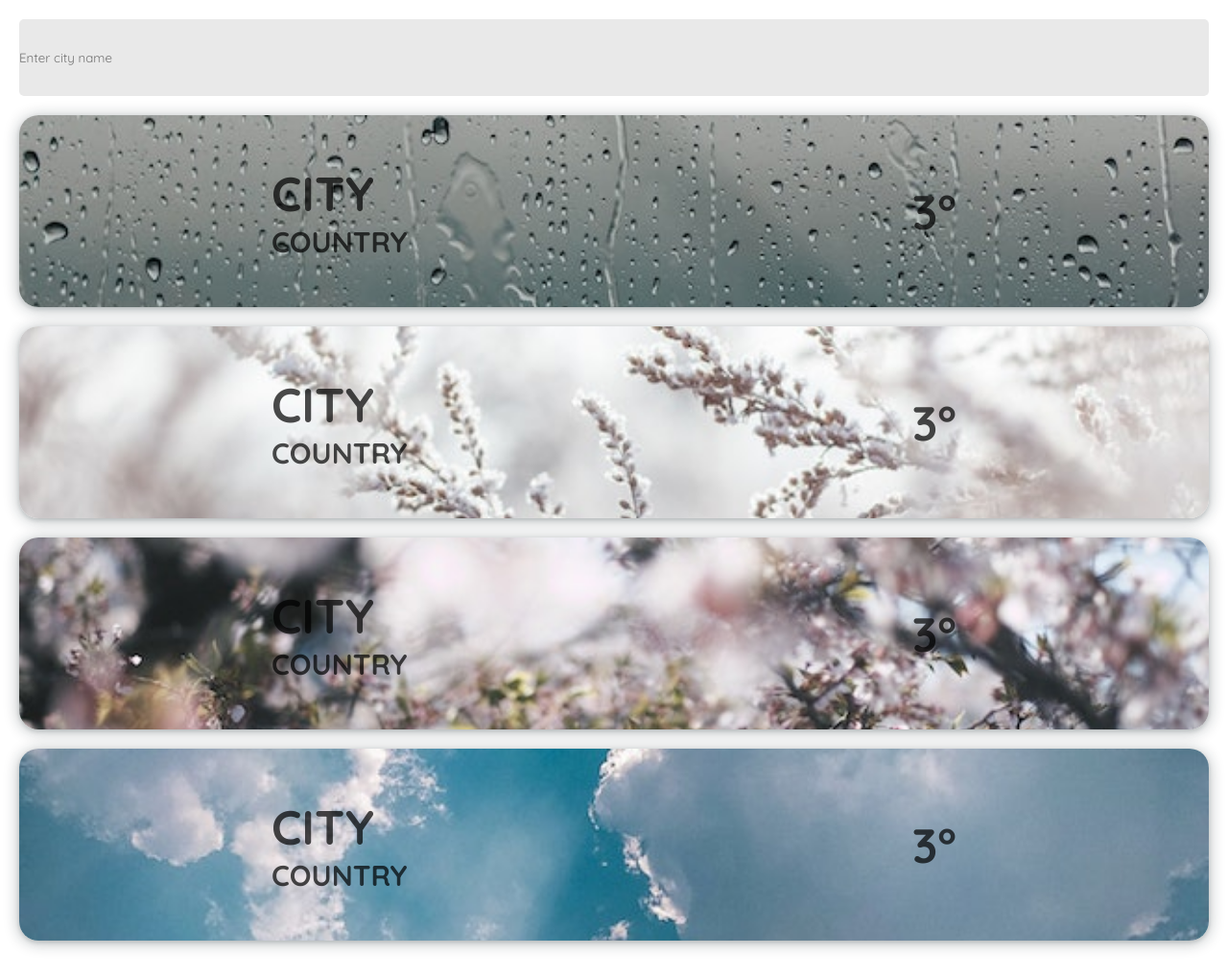
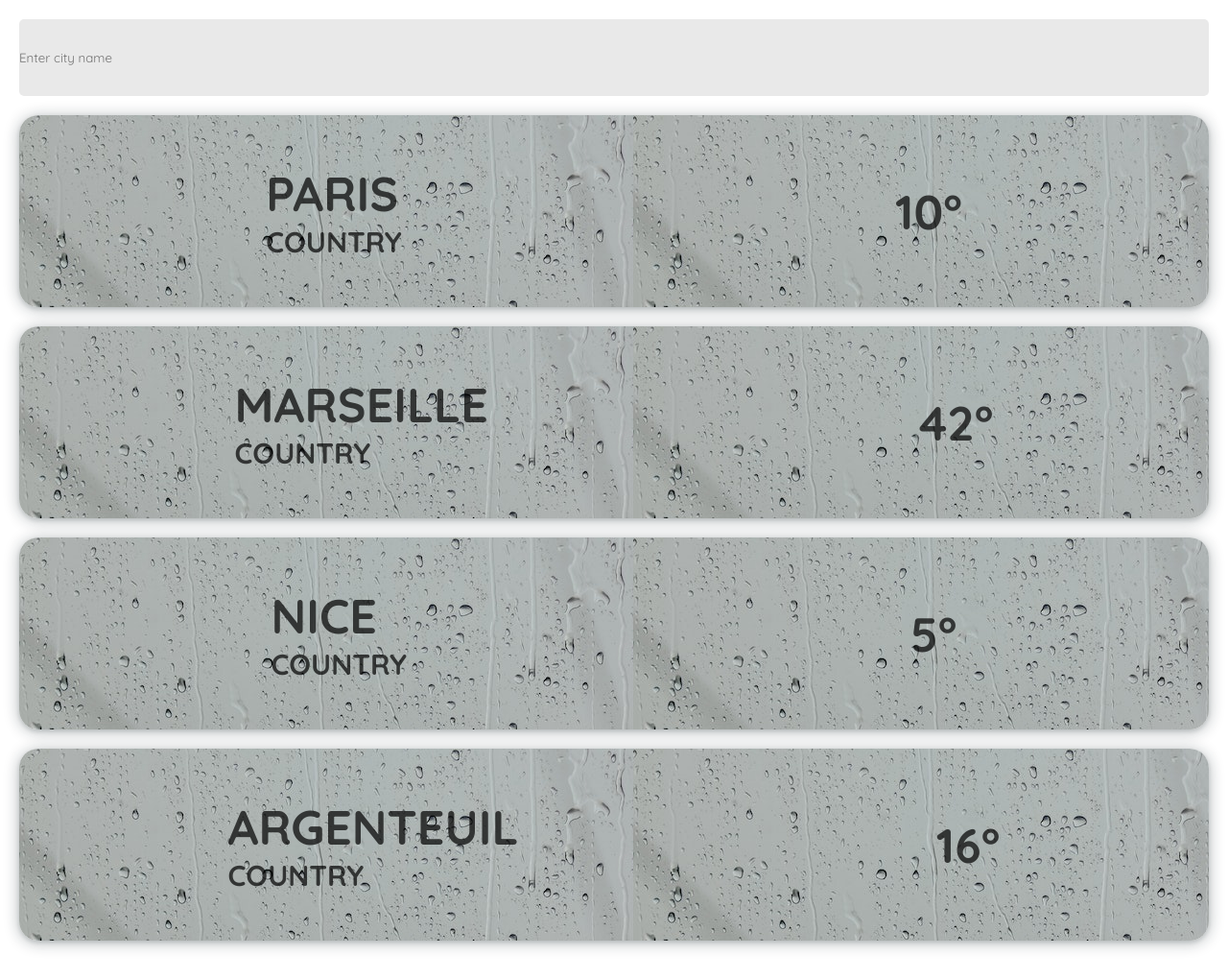
Before and after one commit to elisamlk/WeatherApp, a Node server app: page /weather in a window 1280 px wide. Shown: the whole page at 96% size. Run offline with Node 20, Linux system fonts and the light colour scheme.

Commit message:
Ajout de la route weather

```diff
--- a/public/stylesheets/style.css
+++ b/public/stylesheets/style.css
@@ -50,7 +50,7 @@ main {
   opacity: 0.7;
 }
 
-.card-1 {
+/* .card-1 {
   background-image: url("/images/pic1.jpg");
 }
 
@@ -64,7 +64,7 @@ main {
 
 .card-4 {
   background-image: url("/images/pic4.jpg");
-}
+} */
 
 input {
   width: 100%;
--- a/routes/index.js
+++ b/routes/index.js
@@ -1,13 +1,29 @@
-var express = require('express');
+var express = require("express");
 var router = express.Router();
 
+// var cityList = [
+//   { name: "Paris", desc: "Couvert", img: "/images/pic1.jpg", temp: 10 },
+//   { name: "Marseille", desc: "Couvert", img: "/images/pic2.jpg", temp: 42 },
+//   { name: "Nice", desc: "Couvert", img: "/images/pic3.jpg", temp: 5 },
+//   { name: "Argenteuil", desc: "Couvert", img: "/images/pic4.jpg", temp: 16 },
+// ];
+
+var cityList = [
+  { name: "Paris", desc: "Couvert",  temp: 10 },
+  { name: "Marseille", desc: "Couvert",  temp: 42 },
+  { name: "Nice", desc: "Couvert",  temp: 5 },
+  { name: "Argenteuil", desc: "Couvert", temp: 16 },
+];
+
+
+
 /* GET home page. */
-router.get('/', function(req, res, next) {
-  res.render('index', { title: 'Express' });
+router.get("/", function (req, res, next) {
+  res.render("index", { title: "Express" });
 });
 
-router.get('/weather', function(req, res, next) {
-  res.render('weather', { title: 'Express' });
-});
+router.get('/weather', function(req, res, next){
+  res.render('weather', {cityList})
+})
 
 module.exports = router;
--- a/views/weather.ejs
+++ b/views/weather.ejs
@@ -24,42 +24,21 @@
         />
       </div>
       <div class="container">
-        <section class="city-card card-1">
+        <% for(let i in cityList){%>
+        <!-- <section class="city-card card-1" style="background:url(/images/pic1.jpg)"> -->
+        <section
+          class="city-card card-1"
+          style="background: url(/images/pic1.jpg)"
+        >
           <div class="place">
-            <p class="city-name">City</p>
+            <p class="city-name"><%=cityList[i].name%></p>
             <p class="country-name">Country</p>
           </div>
           <div class="temp">
-            <p>3°</p>
+            <p><%=cityList[i].temp%>°</p>
           </div>
         </section>
-        <section class="city-card card-2">
-          <div class="place">
-            <p class="city-name">City</p>
-            <p class="country-name">Country</p>
-          </div>
-          <div class="temp">
-            <p>3°</p>
-          </div>
-        </section>
-        <section class="city-card card-3">
-          <div class="place">
-            <p class="city-name">City</p>
-            <p class="country-name">Country</p>
-          </div>
-          <div class="temp">
-            <p>3°</p>
-          </div>
-        </section>
-        <section class="city-card card-4">
-          <div class="place">
-            <p class="city-name">City</p>
-            <p class="country-name">Country</p>
-          </div>
-          <div class="temp">
-            <p>3°</p>
-          </div>
-        </section>
+        <%}%>
       </div>
     </main>
   </body>
```
